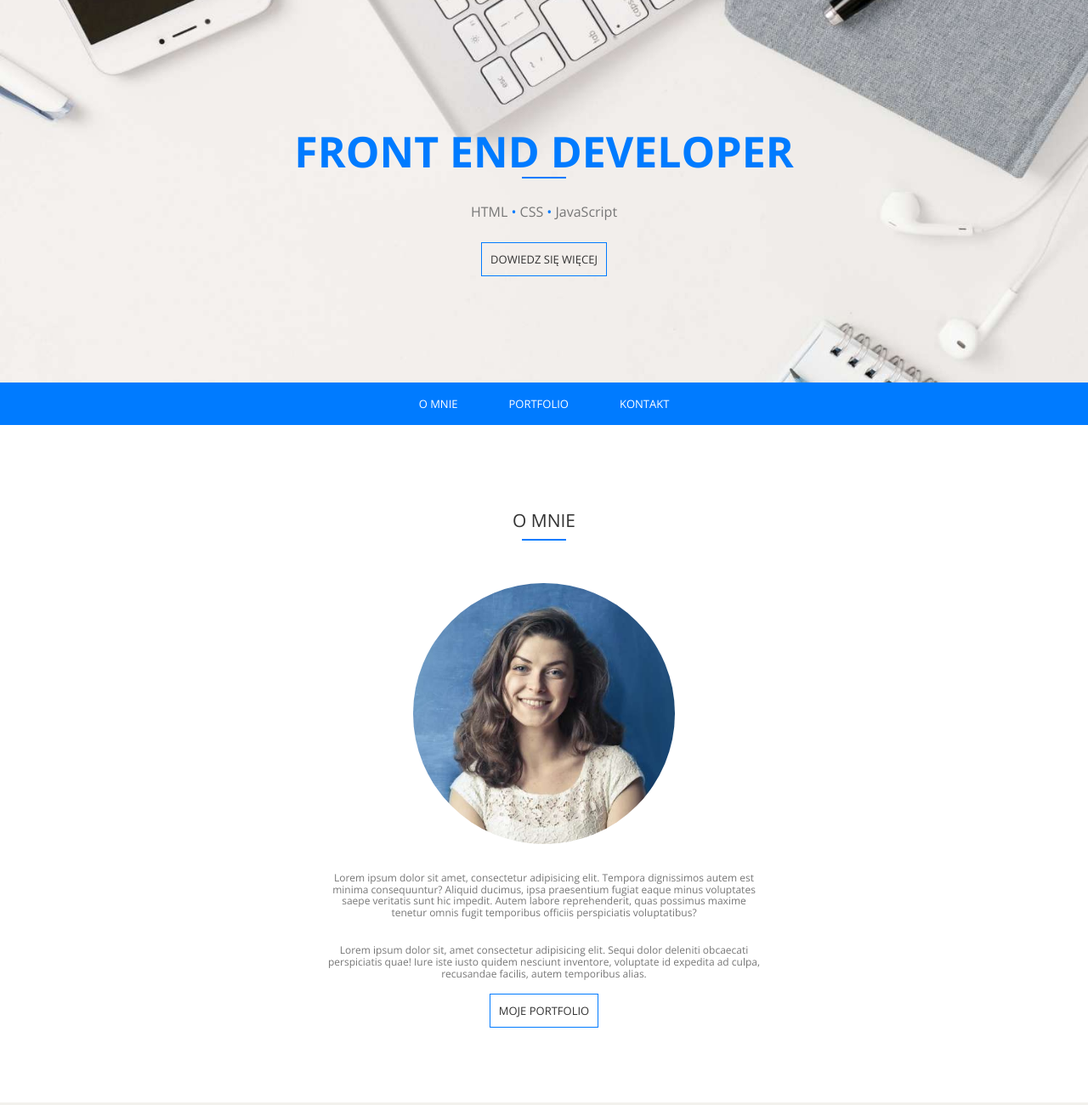
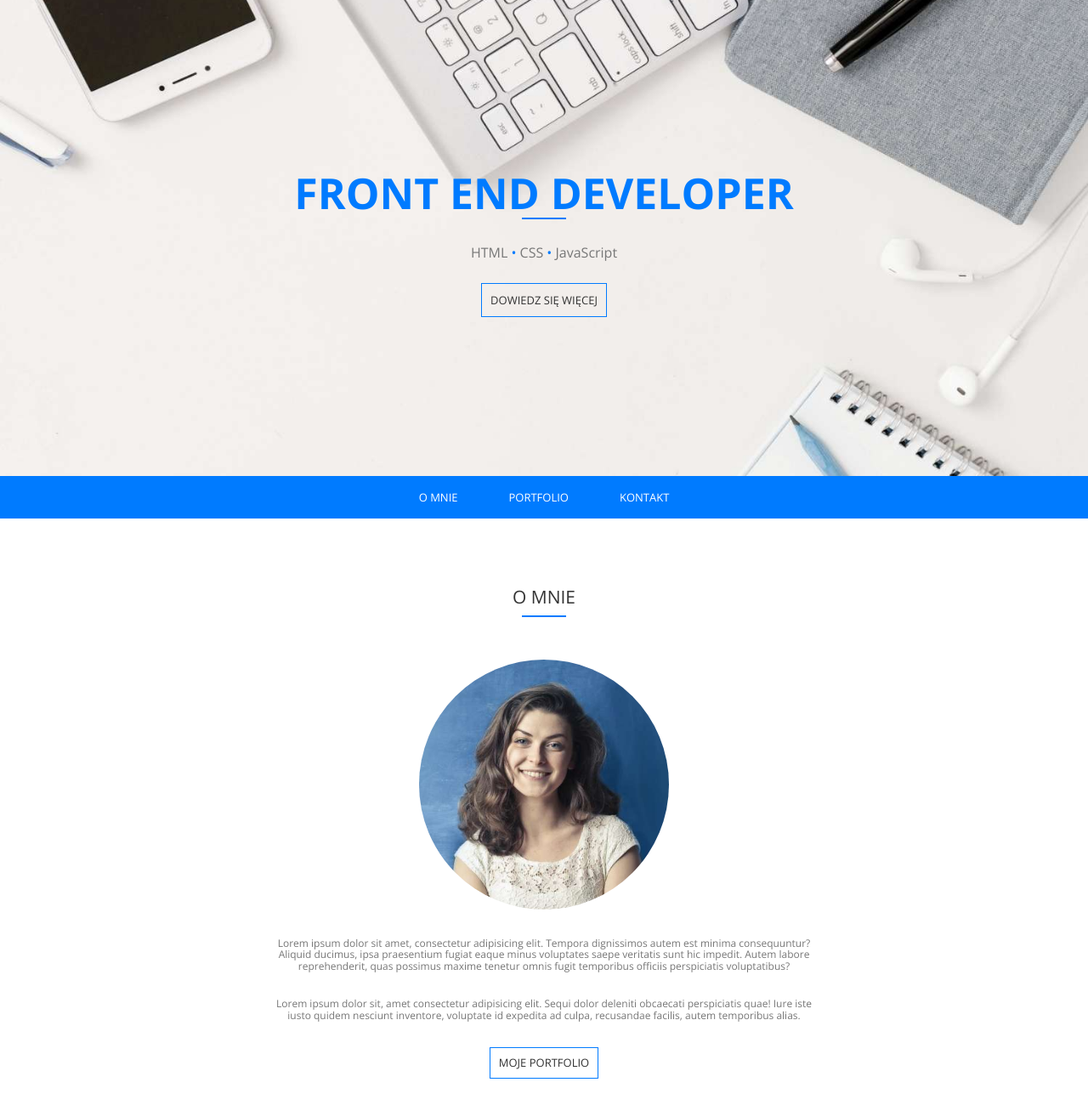
Before and after one commit to MichalPiaskowski/Portfolio, a plain HTML site: page index.html in a window 1280 px wide. Shown: the top 1300 px of the page at 85% size. Drawn offline with nearby package versions, Linux system fonts and the light colour scheme.

Commit message:
Zmiana wszystkich sekcji i kontenerów na flex-box i zmiana cześci rem na viewporty

```diff
--- a/css/style.css
+++ b/css/style.css
@@ -12,8 +12,9 @@ html {
 }
 
 /* General styles */
-section {
-    padding: 100px 0;
+section,
+header {
+    padding: 10vh 0;
     display: flex;
     justify-content: center;
     align-items: center;
@@ -56,15 +57,15 @@ hr {
 /* Main header */
 header.main-header {
     position: relative;
-    height: 45rem;
+    height: 70vh;
+    min-height: 35rem;
     background-image: url(../img/header.jpg);
     background-size: cover;
     background-position: center;
 }
 
 div.main-header-content {
-    padding-top: 15rem;
-    width: 70%;
+    width: 100%;
     margin: 0 auto;
     text-align: center;
 }
@@ -127,7 +128,12 @@ nav.main-nav li a:hover {
 /* Section about me */
 
 div.container-about-me {
-    width: 40%;
+    /* width: 40%; */
+    display: flex;
+    flex-direction: column;
+    justify-content: center;
+    align-items: center;
+    text-align: center;
 }
 
 div.container-about-me figure {
@@ -136,10 +142,11 @@ div.container-about-me figure {
 
 div.container-about-me figure img {
     border-radius: 50%;
-    width: 60%;
+    width: 70%;
 }
 
 div.container-about-me p {
+    width: 50%;
     padding-bottom: 3rem;
     font-size: 1.2rem;
 }
@@ -211,10 +218,15 @@ div.container-gallery figure figcaption a:hover {
 /* Contact */
 
 div.container-contact {
-    width: 50%;
+    display: flex;
+    flex-direction: column;
+    justify-content: center;
+    align-items: center;
+    text-align: center;
 }
 
 div.container-contact form {
+    width: 40vw;
     padding: 5rem 0 3rem 0;
     font-size: 0;
 }
@@ -233,7 +245,8 @@ div.container-contact form input#input-name {
 
 
 div.container-contact form textarea {
-    display: block;
+    /* display: block; */
+    padding-top: 0.5rem;
     width: 100%;
     margin-bottom: 3rem;
     font-size: 1.2rem;
@@ -250,7 +263,7 @@ div.container-contact div.icons-contact i {
 }
 
 ::placeholder {
-    padding: 5px 0 0 20px;
+    padding-left: 1.5rem;
 }
 
 /* footer */
```
